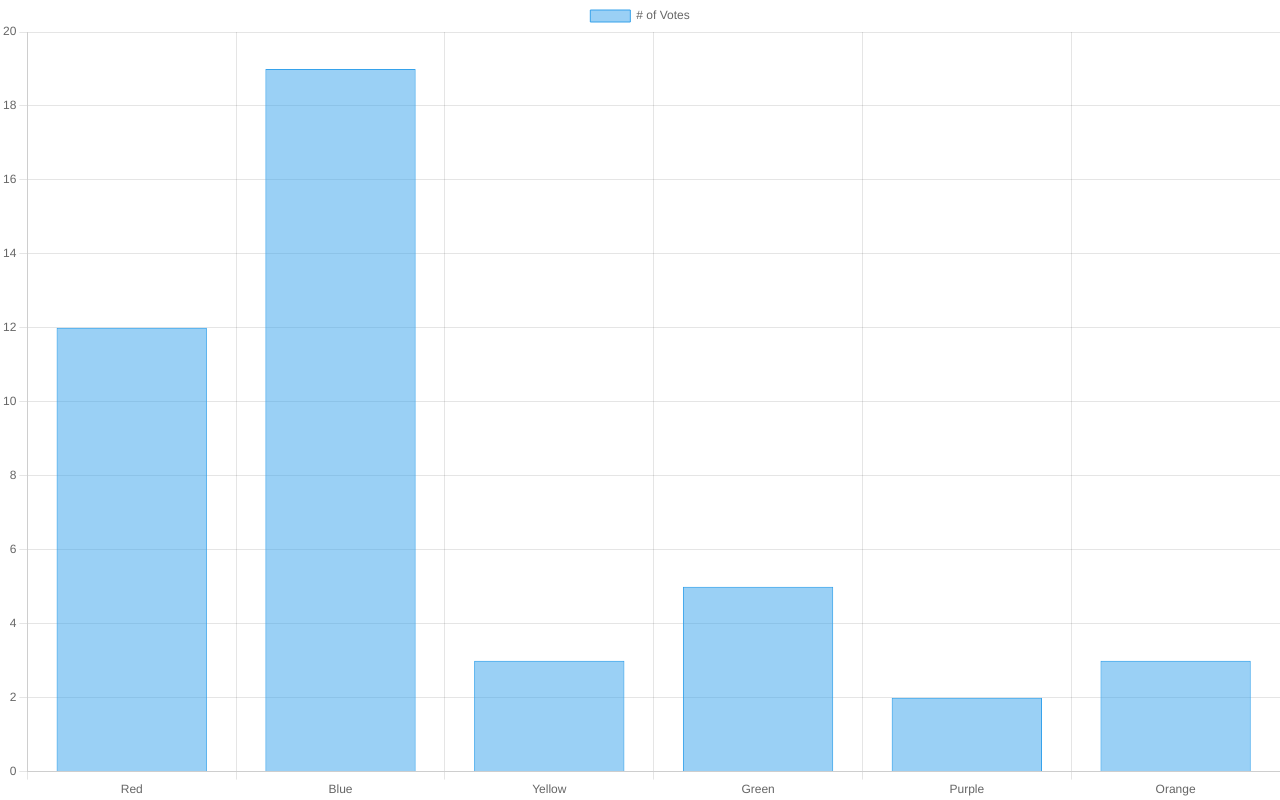
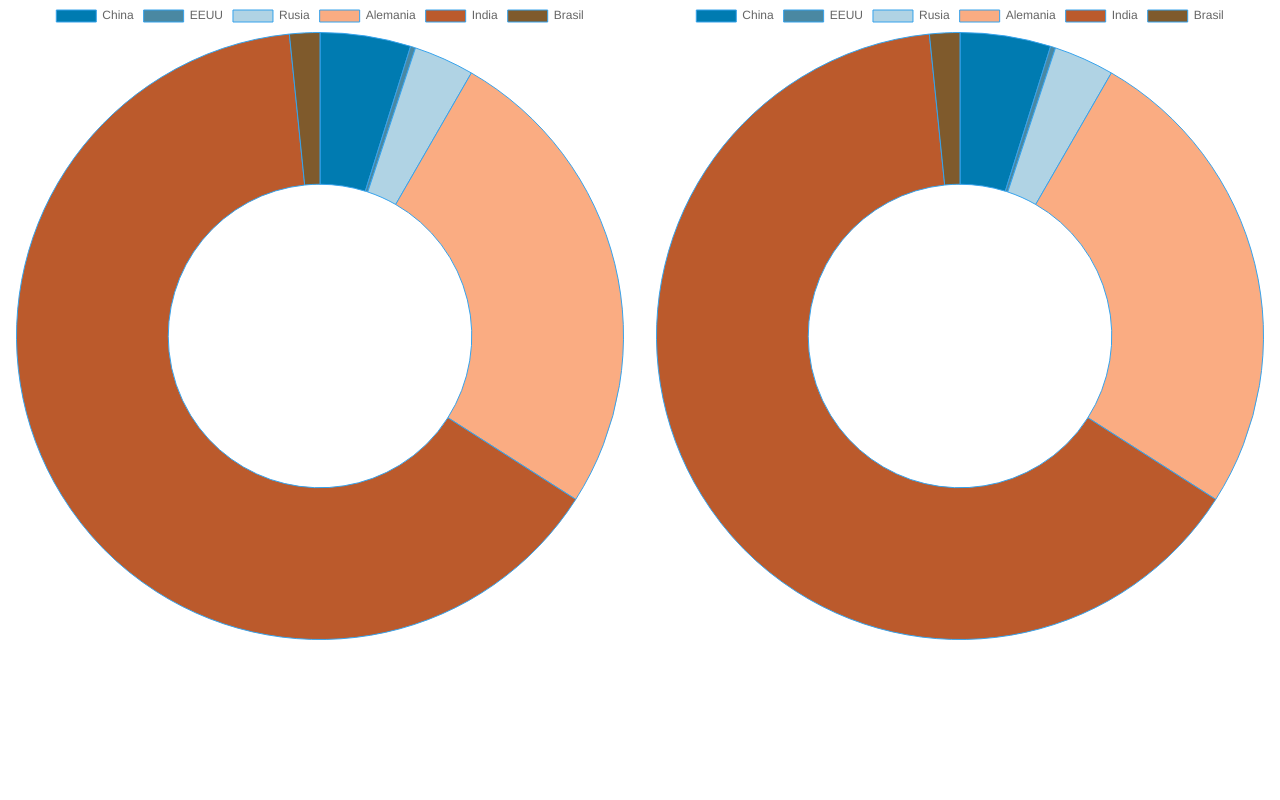
Before and after one commit to Thakisis/charts, a website built with Parcel: page src/index.html in a window 1280 px wide. Built offline with nearby package versions, Linux system fonts and the light colour scheme.

Commit message:
added css

```diff
--- /dev/null
+++ b/src/css/main.css
@@ -0,0 +1,24 @@
+body {
+  margin: 0;
+  padding: 0;
+}
+.page {
+  width: 100vw;
+  height: 100vh;
+
+  display: flex;
+}
+
+.left {
+  width: 50%;
+  height: 100%;
+}
+.right {
+  width: 50%;
+  height: 100%;
+}
+
+.left canvas {
+  width: 100%;
+  height: 100%;
+}
--- a/src/index.html
+++ b/src/index.html
@@ -4,11 +4,23 @@
 <head>
     <meta charset="UTF-8" />
     <title>title</title>
+    <link rel="stylesheet" href="css/main.css">
 </head>
+
 <script type="module" src="./js/index.js"></script>
-<body style="margin:auto">
-<canvas style="position: relative; height:100vh; width:100vw" id="mycanvas" >
+
+<body >
+    <div class="page">
+        <div class="left">
+            <canvas class="container"
+                id="grafico1"></canvas>
+        </div>
+        <div class="right">
+            <canvas class="container"
+                id="grafico2"></canvas>
+        </div>
+    </div>
+
 </body>
 
-
 </html>
--- a/src/js/index.js
+++ b/src/js/index.js
@@ -1,26 +1,58 @@
 import Chart from 'chart.js/auto';
+
+
+
 
 function init(){
 
-    const ctx=document.getElementById("mycanvas")
-  new Chart(ctx, {
-    type: 'bar',
+
+const grafico1 = document.getElementById("grafico1")
+  new Chart(grafico1, {
+    type: 'doughnut',
     data: {
-      labels: ['Red', 'Blue', 'Yellow', 'Green', 'Purple', 'Orange'],
+      labels: ['China', 'EEUU', 'Rusia', 'Alemania', 'India', 'Brasil'],
       datasets: [{
-        label: '# of Votes',
-        data: [12, 19, 3, 5, 2, 3],
-        borderWidth: 1
+        label: 'cantidad Personas',
+
+        data: [4500000,250000 ,3000000 ,24000000 ,60000000 ,1500000 ],
+        borderWidth: 1,
+        borderColor: '#36A2EB',
+        backgroundColor: [
+        "rgb(0, 123, 177)",
+        "rgb(74, 136, 162)",
+        "rgb(176, 211, 228)",
+        "rgb(250, 172, 130)",
+        "rgb(187, 90, 44)",
+        "rgb(127, 90, 44)"
+      ]
+
       }]
-    },
-    options: {
-      scales: {
-        y: {
-          beginAtZero: true
-        }
-      }
     }
   });
-}
+  const grafico2 = document.getElementById("grafico2")
+  new Chart(grafico2, {
+    type: 'doughnut',
+    data: {
+      labels: ['China', 'EEUU', 'Rusia', 'Alemania', 'India', 'Brasil'],
+      datasets: [{
+        label: 'cantidad Personas',
 
-init()
+        data: [4500000,250000 ,3000000 ,24000000 ,60000000 ,1500000 ],
+        borderWidth: 1,
+        borderColor: '#36A2EB',
+        backgroundColor: [
+        "rgb(0, 123, 177)",
+        "rgb(74, 136, 162)",
+        "rgb(176, 211, 228)",
+        "rgb(250, 172, 130)",
+        "rgb(187, 90, 44)",
+        "rgb(127, 90, 44)"
+      ]
+
+      }]
+    }
+  });
+
+  }
+
+  init()
```
